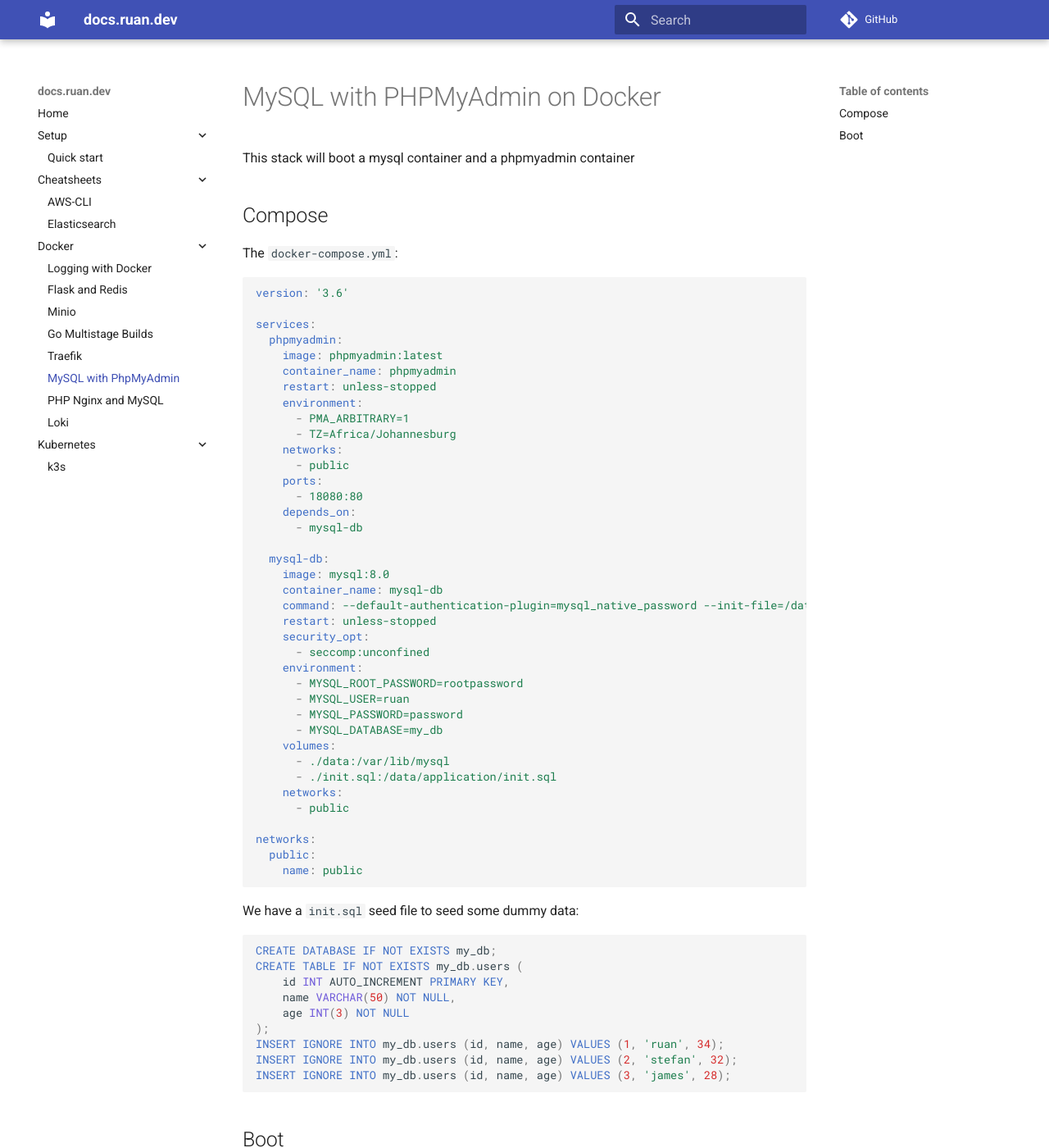
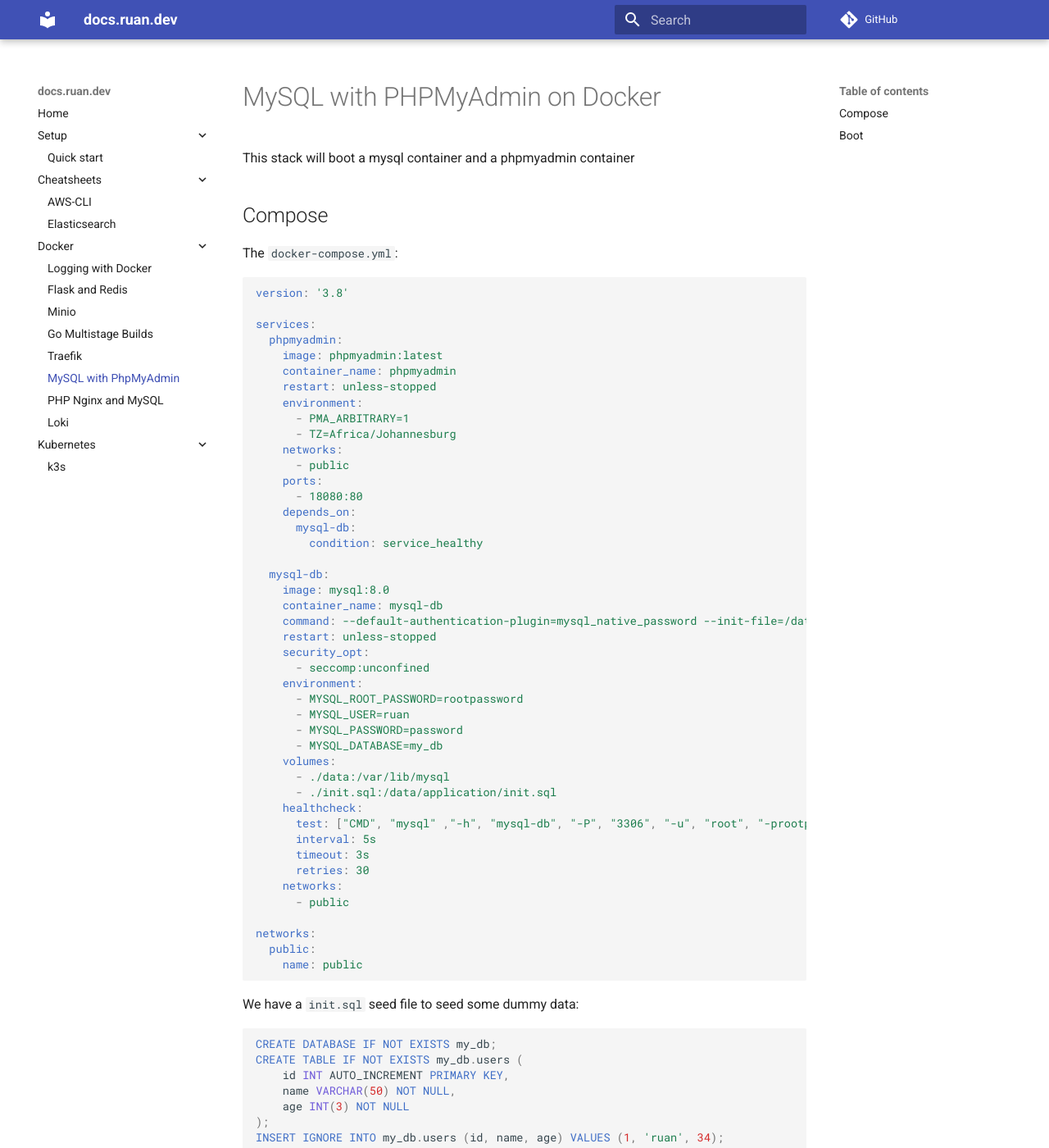
Before and after one commit to ruanbekker/docs-ruan-dev, an MkDocs documentation site: the page built from docs/docker/mysql-phpmyadmin.md, in a window 1280 px wide and 1400 px high. Shown: the whole window at 82% size. Built offline with MkDocs 1.6.1 and Material for MkDocs 9.7.7, drawn with Linux system fonts in a browser that asks for light colours; comment, search, counter and statistics services are not loaded.

Commit message:
add healthchecks

````diff
--- a/docs/docker/mysql-phpmyadmin.md
+++ b/docs/docker/mysql-phpmyadmin.md
@@ -7,7 +7,7 @@ This stack will boot a mysql container and a phpmyadmin container
 The `docker-compose.yml`:
 
 ```yaml
-version: '3.6'
+version: '3.8'
 
 services:
   phpmyadmin:
@@ -22,7 +22,8 @@ services:
     ports:
       - 18080:80
     depends_on:
-      - mysql-db
+      mysql-db:
+        condition: service_healthy
 
   mysql-db:
     image: mysql:8.0
@@ -39,6 +40,11 @@ services:
     volumes:
       - ./data:/var/lib/mysql
       - ./init.sql:/data/application/init.sql
+    healthcheck:
+      test: ["CMD", "mysql" ,"-h", "mysql-db", "-P", "3306", "-u", "root", "-prootpassword", "-e", "SELECT VERSION()"]
+      interval: 5s
+      timeout: 3s
+      retries: 30
     networks:
       - public
 
````
